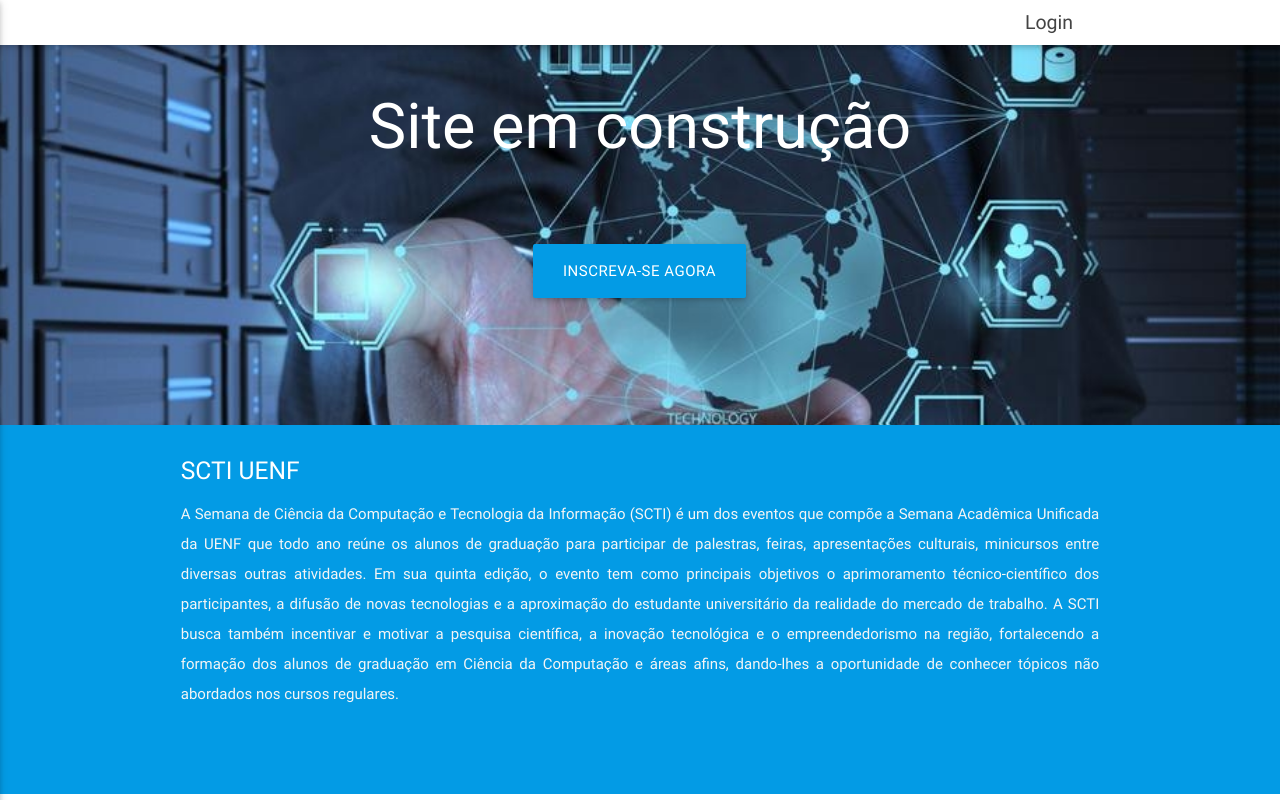
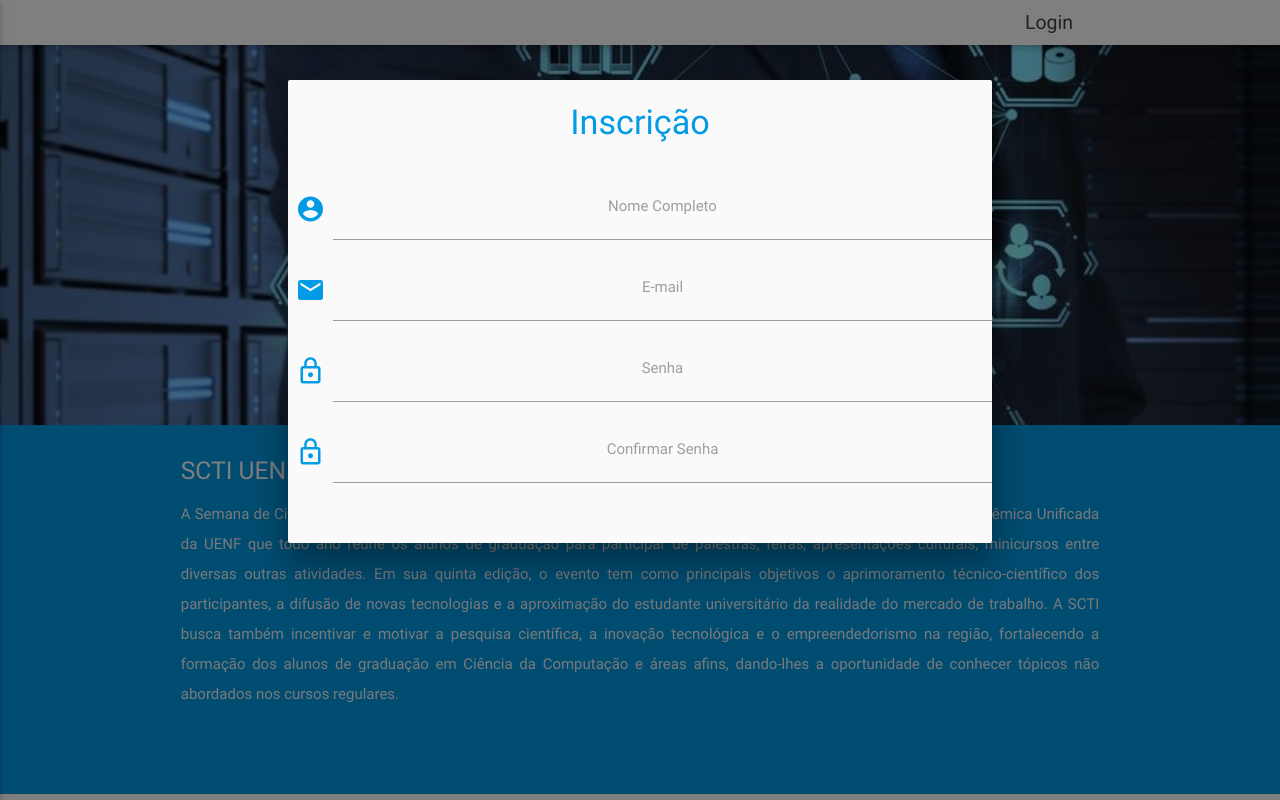
Before and after one commit to icbertoncelo/scti, a plain HTML site: page index.html in a window 1280 px wide. Both pictures are taken after a click on the link "INSCREVA-SE AGORA". Drawn offline with nearby package versions, Linux system fonts and the light colour scheme.

Commit message:
second commit

```diff
--- a/css/style.css
+++ b/css/style.css
@@ -23,7 +23,7 @@ p {
   min-height: 380px;
   line-height: 0;
   height: auto;
-  color: rgba(255,255,255,.9);
+  color: #039be5 ;
 }
   .parallax-container .section {
     width: 100%;
--- a/index.html
+++ b/index.html
@@ -38,9 +38,43 @@
           <h1></h1>
           <br>
         </div>
+<!--==========================================================================================-->
         <div class="row center">
-          <a id="download-button" class="btn-large waves-effect waves-light teal lighten-1">Inscreva-se agora</a>
+          <a id="download-button" class="btn-large btn modal-trigger waves-effect waves-light teal lighten-1" href="#modal1">Inscreva-se agora</a>
+            <div id="modal1" class="modal">
+              <div class="modal-content">
+                <h4>Inscrição</h4>
+              </div>
+              <div class="row">
+                <form class="col s12">
+                  <div class="row">
+                    <div class="input-field col s12">
+                      <i class="material-icons prefix">account_circle</i>
+                      <input id="icon_prefix" type="text" class="validate">
+                      <label for="icon_prefix">Nome Completo</label>
+                    </div>
+                    <div class="input-field col s12">
+                      <i class="material-icons prefix">email</i>
+                      <input id="icon_email" type="tel" class="validate">
+                      <label for="icon_email">E-mail</label>
+                    </div>
+                    <div class="input-field col s12">
+                      <i class="material-icons prefix">lock_outline</i>
+                      <input id="" type="tel" class="validate">
+                      <label for="">Senha</label>
+                    </div>
+                    <div class="input-field col s12">
+                      <i class="material-icons prefix">lock_outline</i>
+                      <input id="" type="tel" class="validate">
+                      <label for="">Confirmar Senha</label>
+                    </div>
+                  </div>
+                </form>
+              </div>
+            </div>
         </div>
+
+<!--==========================================================================================-->
         <br><br>
 
       </div>
--- a/js/init.js
+++ b/js/init.js
@@ -6,3 +6,8 @@
 
   }); // end of document ready
 })(jQuery); // end of jQuery name space
+
+$(document).ready(function(){
+    // the "href" attribute of .modal-trigger must specify the modal ID that wants to be triggered
+    $('.modal-trigger').leanModal();
+  });
```
Also changed, not shown: css/materialize.css, formulario.html (added).
